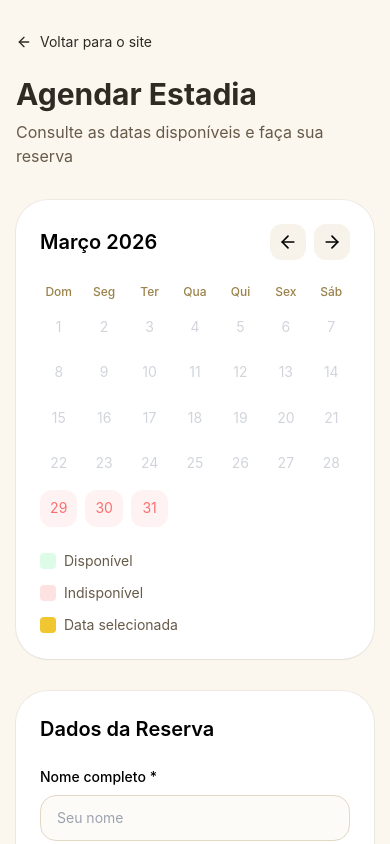
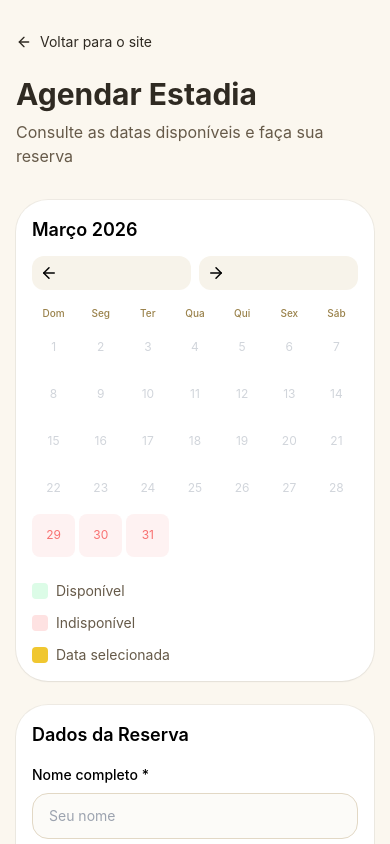
Before and after one commit to carlosoliveira-neves1/chale-amarelo, a Next.js app: page /agendamento in a window 390 px wide. Shown: the top 844 px of the page. Built offline with nearby package versions, Linux system fonts and the light colour scheme.

Commit message:
Update: Otimização completa para mobile - menu, calendário e formulários responsivos

```diff
--- a/app/agendamento/page.tsx
+++ b/app/agendamento/page.tsx
@@ -94,31 +94,31 @@ export default function AgendamentoPage() {
           <p className="mt-2 text-[#665a49]">Consulte as datas disponíveis e faça sua reserva</p>
         </div>
 
-        <div className="grid gap-8 lg:grid-cols-2">
-          <div className="rounded-[2rem] bg-white p-6 shadow-sm ring-1 ring-black/5 md:p-8">
-            <div className="mb-6 flex items-center justify-between">
-              <h2 className="text-xl font-semibold">
+        <div className="grid gap-6 lg:grid-cols-2 lg:gap-8">
+          <div className="rounded-[2rem] bg-white p-4 shadow-sm ring-1 ring-black/5 sm:p-6 md:p-8">
+            <div className="mb-4 flex flex-col gap-3 sm:mb-6 sm:flex-row sm:items-center sm:justify-between">
+              <h2 className="text-lg font-semibold sm:text-xl">
                 {monthNames[currentMonth.getMonth()]} {currentMonth.getFullYear()}
               </h2>
               <div className="flex gap-2">
                 <button
                   onClick={prevMonth}
-                  className="rounded-xl bg-[#f7f3ea] p-2 hover:bg-[#eee8d5]"
+                  className="flex-1 rounded-xl bg-[#f7f3ea] p-2 hover:bg-[#eee8d5] sm:flex-none"
                 >
-                  <ArrowLeft size={20} />
+                  <ArrowLeft size={18} />
                 </button>
                 <button
                   onClick={nextMonth}
-                  className="rounded-xl bg-[#f7f3ea] p-2 hover:bg-[#eee8d5]"
+                  className="flex-1 rounded-xl bg-[#f7f3ea] p-2 hover:bg-[#eee8d5] sm:flex-none"
                 >
-                  <ArrowLeft size={20} className="rotate-180" />
+                  <ArrowLeft size={18} className="rotate-180" />
                 </button>
               </div>
             </div>
 
-            <div className="grid grid-cols-7 gap-2">
+            <div className="grid grid-cols-7 gap-1 sm:gap-2">
               {dayNames.map(day => (
-                <div key={day} className="text-center text-xs font-medium text-[#9a824b]">
+                <div key={day} className="text-center text-[10px] font-medium text-[#9a824b] sm:text-xs">
                   {day}
                 </div>
               ))}
@@ -134,12 +134,12 @@ export default function AgendamentoPage() {
                     onClick={() => handleDateClick(date)}
                     disabled={!date || !available || isPast}
                     className={`
-                      aspect-square rounded-xl p-2 text-sm transition
+                      aspect-square rounded-lg p-1 text-xs transition sm:rounded-xl sm:p-2 sm:text-sm
                       ${!date ? 'invisible' : ''}
                       ${isPast ? 'text-gray-300 cursor-not-allowed' : ''}
                       ${available && !isPast ? 'bg-green-50 text-green-700 hover:bg-green-100 cursor-pointer' : ''}
                       ${!available && !isPast && date ? 'bg-red-50 text-red-400 cursor-not-allowed' : ''}
-                      ${isSelected ? 'bg-[#f0c730] text-[#2f2a22] font-bold' : ''}
+                      ${isSelected ? 'bg-[#f0c730] text-[#2f2a22] font-bold ring-2 ring-[#d8a400]' : ''}
                     `}
                   >
                     {date ? date.getDate() : ''}
@@ -164,8 +164,8 @@ export default function AgendamentoPage() {
             </div>
           </div>
 
-          <div className="rounded-[2rem] bg-white p-6 shadow-sm ring-1 ring-black/5 md:p-8">
-            <h2 className="mb-6 text-xl font-semibold">Dados da Reserva</h2>
+          <div className="rounded-[2rem] bg-white p-4 shadow-sm ring-1 ring-black/5 sm:p-6 md:p-8">
+            <h2 className="mb-4 text-lg font-semibold sm:mb-6 sm:text-xl">Dados da Reserva</h2>
 
             {selectedDate && (
               <div className="mb-6 rounded-2xl bg-[#fff4c8] p-4">
--- a/app/page.tsx
+++ b/app/page.tsx
@@ -206,11 +206,34 @@ export default function ChaleAmareloApp() {
                   </button>
                 );
               })}
-              <a href={whatsappLink}
-                target="_blank"
-                rel="noreferrer" className="mt-2 rounded-full bg-[#f0c730] px-4 py-3 text-center font-medium text-[#2f2a22]">
-                Reservar agora
-              </a>
+              <div className="mt-3 space-y-2">
+                <a
+                  href="/cadastro"
+                  className="block rounded-xl border border-[#d9ccb1] bg-white px-4 py-3 text-center font-medium text-[#2f2a22]"
+                >
+                  Cadastre-se
+                </a>
+                <a
+                  href="/agendamento"
+                  className="block rounded-xl bg-[#2f2a22] px-4 py-3 text-center font-medium text-white"
+                >
+                  Agendar
+                </a>
+                <a
+                  href={whatsappLink}
+                  target="_blank"
+                  rel="noreferrer"
+                  className="block rounded-xl bg-[#f0c730] px-4 py-3 text-center font-medium text-[#2f2a22]"
+                >
+                  Reservar agora
+                </a>
+                <a
+                  href="/admin/login"
+                  className="block rounded-xl border border-[#d9ccb1] bg-white px-4 py-3 text-center font-medium text-[#2f2a22]"
+                >
+                  Entrar (Admin)
+                </a>
+              </div>
             </div>
           </div>
         )}
```
